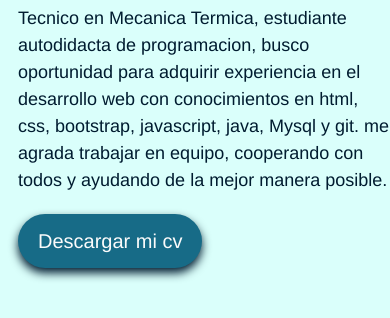
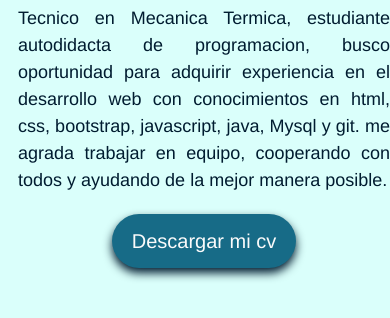
Before and after one commit to ReymondDiaz/proyecto-2-codigo-paLante, a plain HTML site: page index.html in a window 390 px wide. Shown: the part 638-956 px from the top of the page. Drawn offline with Linux system fonts and the light colour scheme.

Commit message:
modificando alineacion

```diff
--- a/css/style.css
+++ b/css/style.css
@@ -200,6 +200,10 @@ article.presentacion{
     text-align: start;
     line-height: 1.5;
 }
+article.presentacion p{
+  text-align:justify;
+}
+
 a.btn{
   margin-top: 1em;
     background-color: #176B87;
@@ -292,13 +296,14 @@ a.btn:hover{
       width: 100%;
       padding-top: 1em;
       padding-left: 1em;
-      text-align: start;
+      text-align: center;
       line-height: 1.5;
   }
   article h1{
-    text-align: center;
     font-size: 36px;
   }
+
+
     .contacto{
       padding-top: 0;
 
```
